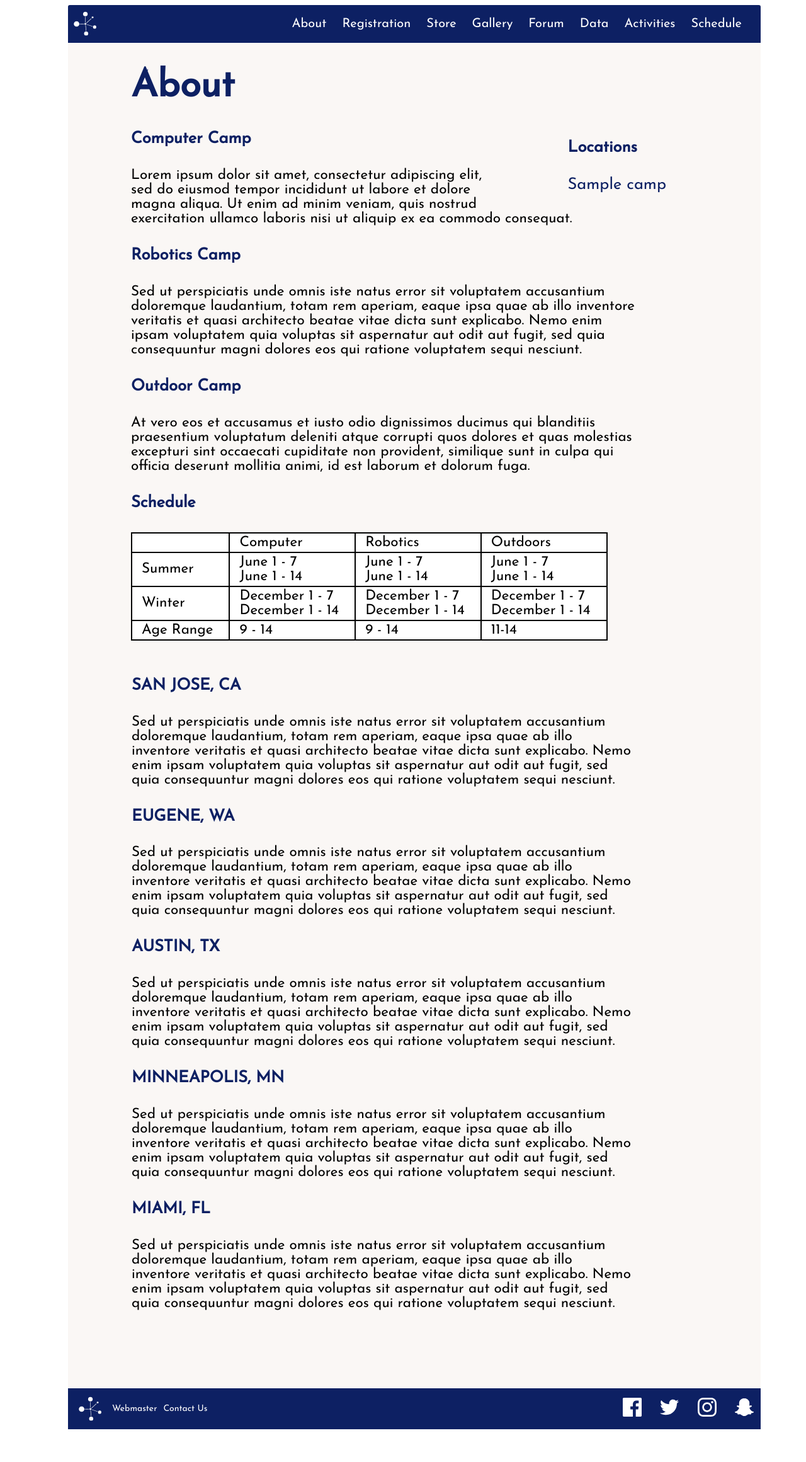
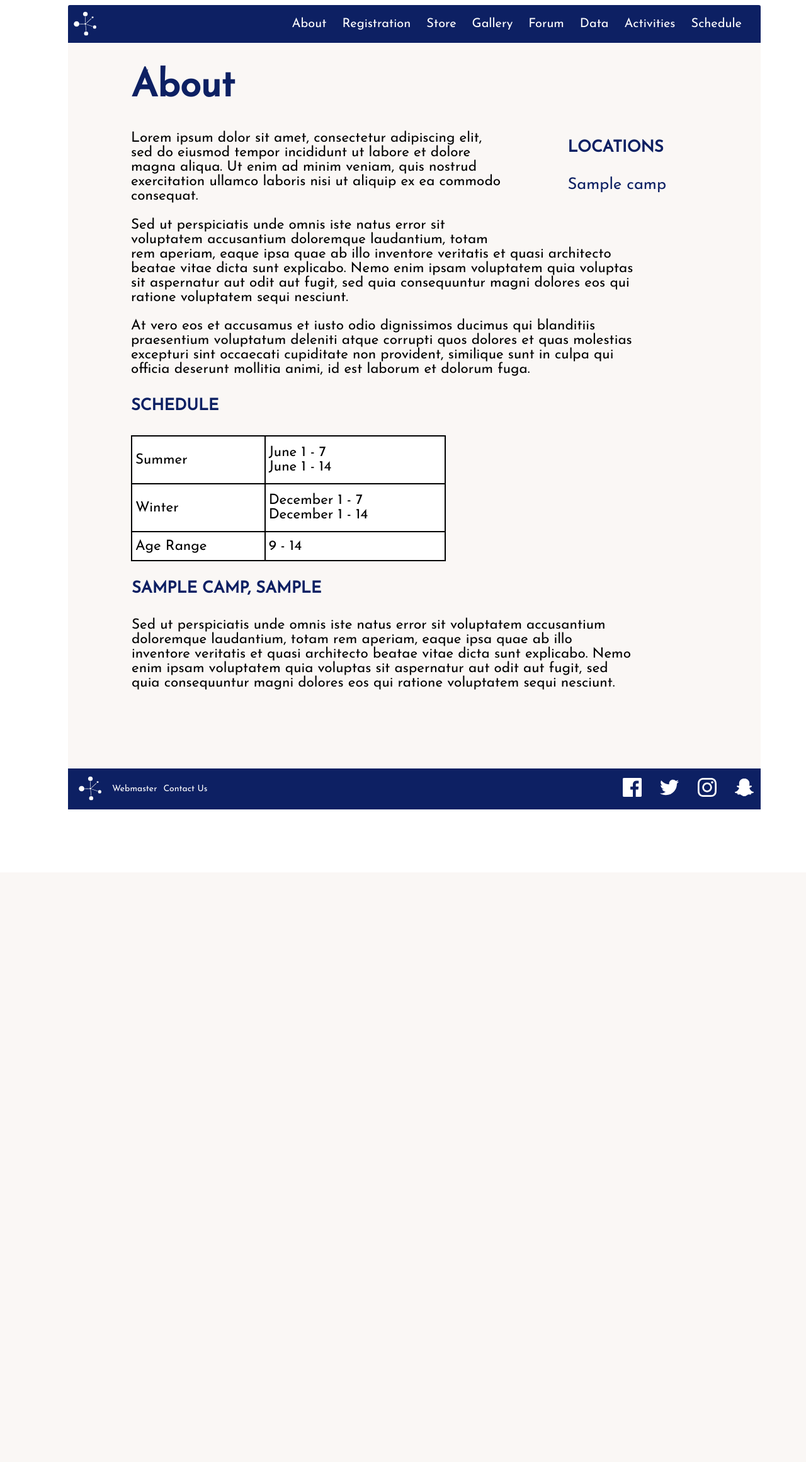
Before and after one commit to jandzouana/EduCamps, a PHP site: page /jess/about/index.php in a window 1280 px wide. Shown: the top 2321 px of the page at 63% size. After the commit the page ends 1285 px from the top, so only its background shows below. Run offline with PHP 8.4, Linux system fonts and the light colour scheme; tables that the repository leaves empty or names only in its code hold one stand-in row (values such as "Sample post").

Commit message:
updated about page to work with database

```diff
--- a/about/index.php
+++ b/about/index.php
@@ -66,30 +66,25 @@
             </div>
             <div id="schedule_main_content" class = "main_content">
                 <h1>About</h1>
-                <h4>Computer Camp</h4>
-                    <p>Lorem ipsum dolor sit amet, consectetur adipiscing elit, sed do eiusmod tempor incididunt ut labore et dolore magna aliqua. Ut enim ad minim veniam, quis nostrud exercitation ullamco laboris nisi ut aliquip ex ea commodo consequat.</p>
-                <h4>Robotics Camp</h4>
-                    <p>Sed ut perspiciatis unde omnis iste natus error sit voluptatem accusantium doloremque laudantium, totam rem aperiam, eaque ipsa quae ab illo inventore veritatis et quasi architecto beatae vitae dicta sunt explicabo. Nemo enim ipsam voluptatem quia voluptas sit aspernatur aut odit aut fugit, sed quia consequuntur magni dolores eos qui ratione voluptatem sequi nesciunt.</p>
-                <h4>Outdoor Camp</h4>
-                    <p>At vero eos et accusamus et iusto odio dignissimos ducimus qui blanditiis praesentium voluptatum deleniti atque corrupti quos dolores et quas molestias excepturi sint occaecati cupiditate non provident, similique sunt in culpa qui officia deserunt mollitia animi, id est laborum et dolorum fuga.</p>
+                <p>Lorem ipsum dolor sit amet, consectetur adipiscing elit, sed do eiusmod tempor incididunt ut labore et dolore magna aliqua. Ut enim ad minim veniam, quis nostrud exercitation ullamco laboris nisi ut aliquip ex ea commodo consequat.</p>
+                <p>Sed ut perspiciatis unde omnis iste natus error sit voluptatem accusantium doloremque laudantium, totam rem aperiam, eaque ipsa quae ab illo inventore veritatis et quasi architecto beatae vitae dicta sunt explicabo. Nemo enim ipsam voluptatem quia voluptas sit aspernatur aut odit aut fugit, sed quia consequuntur magni dolores eos qui ratione voluptatem sequi nesciunt.</p>
+                <p>At vero eos et accusamus et iusto odio dignissimos ducimus qui blanditiis praesentium voluptatum deleniti atque corrupti quos dolores et quas molestias excepturi sint occaecati cupiditate non provident, similique sunt in culpa qui officia deserunt mollitia animi, id est laborum et dolorum fuga.</p>
                 <h4>Schedule</h4>
-                    <table><tr><td></td><td>Computer</td><td>Robotics</td><td>Outdoors</td></tr>
-                        <tr> <td>Summer</td><td>June 1 - 7 <br/>June 1 - 14</td><td>June 1 - 7 <br/>June 1 - 14</td><td>June 1 - 7 <br/>June 1 - 14</td></tr>
-                        <tr> <td>Winter</td><td>December 1 - 7 <br/>December 1 - 14</td><td>December 1 - 7 <br/>December 1 - 14</td><td>December 1 - 7 <br/>December 1 - 14</td></tr>
-                        <tr><td>Age Range</td><td>9 - 14<br/></td><td>9 - 14<br/></td><td>11-14<br/></td></tr>
+                    <table>
+                        <tr> <td>Summer</td><td>June 1 - 7 <br/>June 1 - 14</td></tr>
+                        <tr> <td>Winter</td><td>December 1 - 7 <br/>December 1 - 14</td></tr>
+                        <tr><td>Age Range</td><td>9 - 14<br/></tr>
                     </table>
 
                 <div id="headspace">
-                    <h4><a name="sanjose">SAN JOSE, CA</a></h4>
-                        <p>Sed ut perspiciatis unde omnis iste natus error sit voluptatem accusantium doloremque laudantium, totam rem aperiam, eaque ipsa quae ab illo inventore veritatis et quasi architecto beatae vitae dicta sunt explicabo. Nemo enim ipsam voluptatem quia voluptas sit aspernatur aut odit aut fugit, sed quia consequuntur magni dolores eos qui ratione voluptatem sequi nesciunt.</p>
-                    <h4><a name="eugene">EUGENE, WA</a></h4>
-                        <p>Sed ut perspiciatis unde omnis iste natus error sit voluptatem accusantium doloremque laudantium, totam rem aperiam, eaque ipsa quae ab illo inventore veritatis et quasi architecto beatae vitae dicta sunt explicabo. Nemo enim ipsam voluptatem quia voluptas sit aspernatur aut odit aut fugit, sed quia consequuntur magni dolores eos qui ratione voluptatem sequi nesciunt.</p>
-                    <h4><a name="austin">AUSTIN, TX</a></h4>
-                        <p>Sed ut perspiciatis unde omnis iste natus error sit voluptatem accusantium doloremque laudantium, totam rem aperiam, eaque ipsa quae ab illo inventore veritatis et quasi architecto beatae vitae dicta sunt explicabo. Nemo enim ipsam voluptatem quia voluptas sit aspernatur aut odit aut fugit, sed quia consequuntur magni dolores eos qui ratione voluptatem sequi nesciunt.</p>
-                    <h4><a name="minneapolis">MINNEAPOLIS, MN</a></h4>
-                        <p>Sed ut perspiciatis unde omnis iste natus error sit voluptatem accusantium doloremque laudantium, totam rem aperiam, eaque ipsa quae ab illo inventore veritatis et quasi architecto beatae vitae dicta sunt explicabo. Nemo enim ipsam voluptatem quia voluptas sit aspernatur aut odit aut fugit, sed quia consequuntur magni dolores eos qui ratione voluptatem sequi nesciunt.</p>
-                    <h4><a name="miami">MIAMI, FL</a></h4>
-                        <p>Sed ut perspiciatis unde omnis iste natus error sit voluptatem accusantium doloremque laudantium, totam rem aperiam, eaque ipsa quae ab illo inventore veritatis et quasi architecto beatae vitae dicta sunt explicabo. Nemo enim ipsam voluptatem quia voluptas sit aspernatur aut odit aut fugit, sed quia consequuntur magni dolores eos qui ratione voluptatem sequi nesciunt.</p>
+										<?php
+											$dbcolumn = "camp_name, location";
+											$camp_name = QueryCamp(CreateQuery($dbtable, $dbcolumn), $connection);
+											foreach($camp_name as $row){
+												echo "<h4><a name='$row[0]'> $row[0], $row[1]</a></h4>";
+												echo "<p>Sed ut perspiciatis unde omnis iste natus error sit voluptatem accusantium doloremque laudantium, totam rem aperiam, eaque ipsa quae ab illo inventore veritatis et quasi architecto beatae vitae dicta sunt explicabo. Nemo enim ipsam voluptatem quia voluptas sit aspernatur aut odit aut fugit, sed quia consequuntur magni dolores eos qui ratione voluptatem sequi nesciunt.</p>";
+											}
+										?>
                 </div>
             </div>
             <div id=footer>
--- a/sass/schedule.scss
+++ b/sass/schedule.scss
@@ -45,7 +45,9 @@ a:visited{
     margin-right: 150px;
 		margin-left: 100px;
     margin-top: 120px;
+		margin-bottom: 50px;
     color: $menu_back_color;
+
 }
 #scheduletitle{
     font-size: 30px;
@@ -54,10 +56,19 @@ a:visited{
 #headspace{
     margin-top: 230px;
     border: solid $body_color 1px;
+
 }
 #schedule_main_content{
 	height: auto;
 	padding-bottom: 100px;
+	table{
+		width: 500px;
+		height: 200px;
+		text-align: center;
+		td{
+			padding: 5px;
+		}
+	}
 }
 #register_button{
     color: white;
@@ -65,3 +76,6 @@ a:visited{
     padding-bottom: 5px;
     background-color: $menu_back_color;
 }
+h4{
+	text-transform: uppercase;
+}
--- a/stylesheets/schedule.css
+++ b/stylesheets/schedule.css
@@ -1 +1 @@
-@import url("https://fonts.googleapis.com/css?family=Josefin+Sans");body{font-family:'Josefin Sans', sans-serif}#schedule_main_content{width:800px;height:2300px;margin-left:100px}#schedule_main_content p{font-size:.75em;text-align:left}#schedule_main_content table{border-spacing:0px;width:auto;border:solid black 1px;float:left}#schedule_main_content td{width:auto;height:auto;padding:3px;padding-left:15px;padding-right:25px;text-align:left;font-size:.75em;border:solid black 1px}#schedule_main_content h4{color:#0d2063}a{text-decoration:none;color:#0d2063}a:visited{color:#0d2063}#anchor_bar{font-family:'Josefin Sans', sans-serif;font-size:25.5px;float:right;margin-right:150px;margin-left:100px;margin-top:120px;color:#0d2063}#scheduletitle{font-size:30px;text-align:left}#headspace{margin-top:230px;border:solid #faf7f5 1px}#schedule_main_content{height:auto;padding-bottom:100px}#register_button{color:white;padding:10px;padding-bottom:5px;background-color:#0d2063}
+@import url("https://fonts.googleapis.com/css?family=Josefin+Sans");body{font-family:'Josefin Sans', sans-serif}#schedule_main_content{width:800px;height:2300px;margin-left:100px}#schedule_main_content p{font-size:.75em;text-align:left}#schedule_main_content table{border-spacing:0px;width:auto;border:solid black 1px;float:left}#schedule_main_content td{width:auto;height:auto;padding:3px;padding-left:15px;padding-right:25px;text-align:left;font-size:.75em;border:solid black 1px}#schedule_main_content h4{color:#0d2063}a{text-decoration:none;color:#0d2063}a:visited{color:#0d2063}#anchor_bar{font-family:'Josefin Sans', sans-serif;font-size:25.5px;float:right;margin-right:150px;margin-left:100px;margin-top:120px;margin-bottom:50px;color:#0d2063}#scheduletitle{font-size:30px;text-align:left}#headspace{margin-top:230px;border:solid #faf7f5 1px}#schedule_main_content{height:auto;padding-bottom:100px}#schedule_main_content table{width:500px;height:200px;text-align:center}#schedule_main_content table td{padding:5px}#register_button{color:white;padding:10px;padding-bottom:5px;background-color:#0d2063}h4{text-transform:uppercase}
```
Also changed, not shown: stylesheets/main.css.
